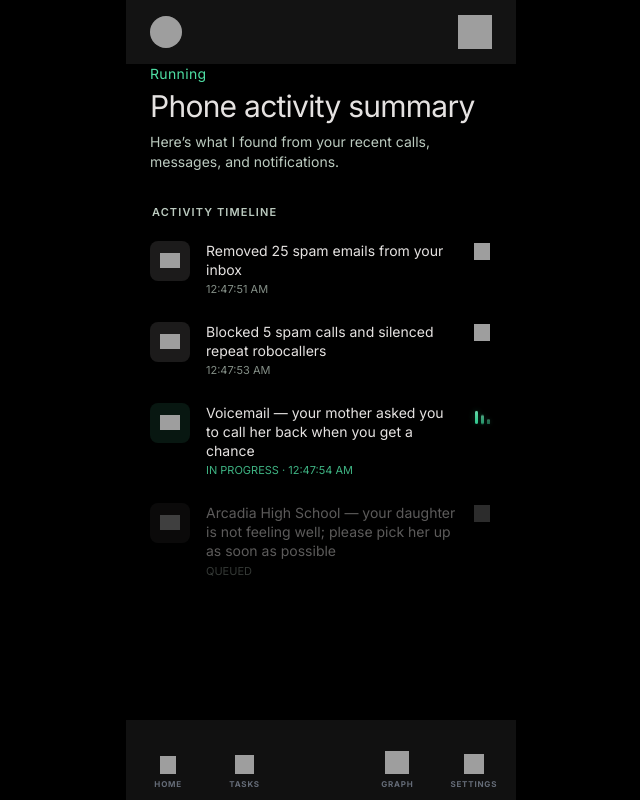
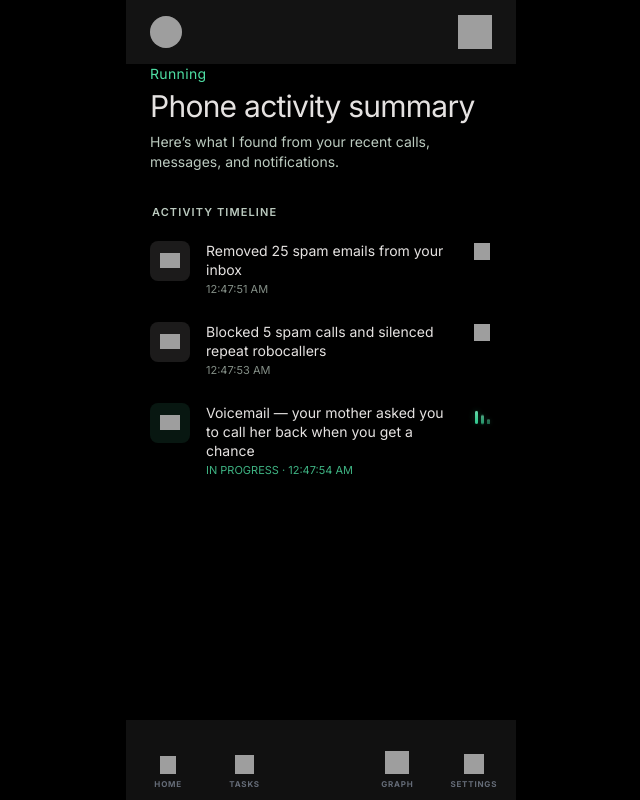
Before and after one commit to hanzo56/Acta, a React (Vite) app: page /graph/phone-update in a window 1280 px wide. Shown: the whole page, without its empty margins (319-959 px from the left). Built offline with nearby package versions, Linux system fonts and the light colour scheme; grey boxes are pictures that could not be loaded.

Commit message:
graphpage update

```diff
--- a/src/pages/GraphPage.tsx
+++ b/src/pages/GraphPage.tsx
@@ -90,15 +90,6 @@ const STEPS: StepConfig[] = [
     doneMessage: "Invite accepted",
   },
 ];
-
-function formatStepCompletedTime(ms: number) {
-  return new Date(ms).toLocaleTimeString(undefined, {
-    hour: "numeric",
-    minute: "2-digit",
-    second: "2-digit",
-    hour12: true,
-  });
-}
 
 function initialStepCompletedAt(
   fromPreviewApprove: boolean,
--- a/src/pages/PhoneUpdateGraphPage.tsx
+++ b/src/pages/PhoneUpdateGraphPage.tsx
@@ -152,21 +152,26 @@ export function PhoneUpdateGraphPage() {
               Activity timeline
             </h2>
             <ul className="flex flex-col gap-4">
-              {AUTO_STEPS.map((step, i) => (
+              {AUTO_STEPS.map((step, i) => {
+                const status = stepStatuses[i] ?? 'pending'
+                const revealed =
+                  oooDoneInitially || status === 'loading' || status === 'done'
+                if (!revealed) return null
+
+                return (
                   <PhoneGraphStepRow
                     key={step.title}
                     title={step.title}
                     icon={step.icon}
                     iconSizeClass={step.iconSize}
-                  status={stepStatuses[i] ?? 'pending'}
+                    status={status}
                     doneSubtitle={doneSubtitleForStep(i)}
                     loadingClock={
-                    (stepStatuses[i] ?? 'pending') === 'loading'
-                      ? formatStepCompletedTime(clockNowMs)
-                      : undefined
+                      status === 'loading' ? formatStepCompletedTime(clockNowMs) : undefined
                     }
                   />
-              ))}
+                )
+              })}
             </ul>
           </section>
 
```
Lines whose indentation alone changed are shown as unchanged.
